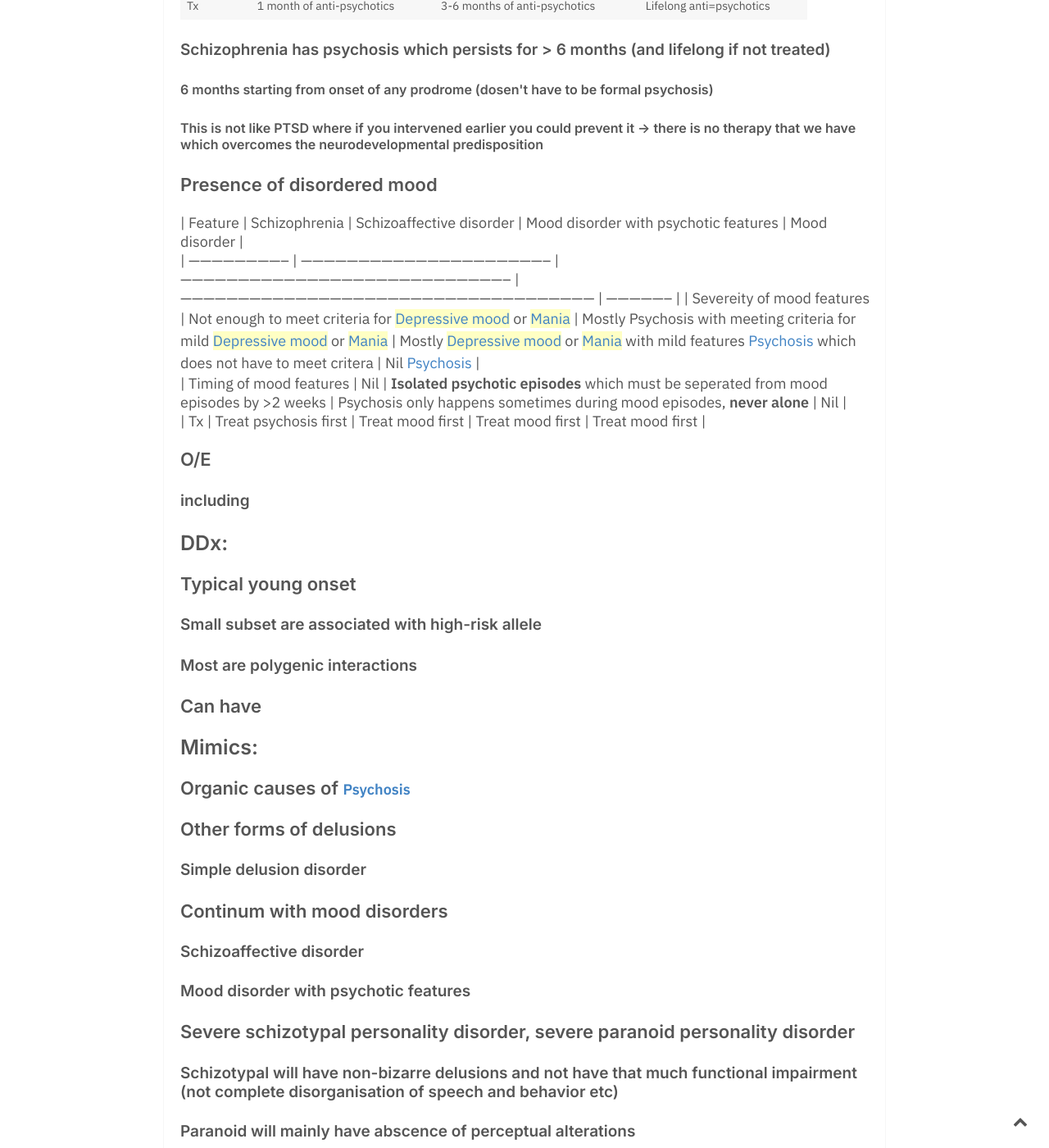
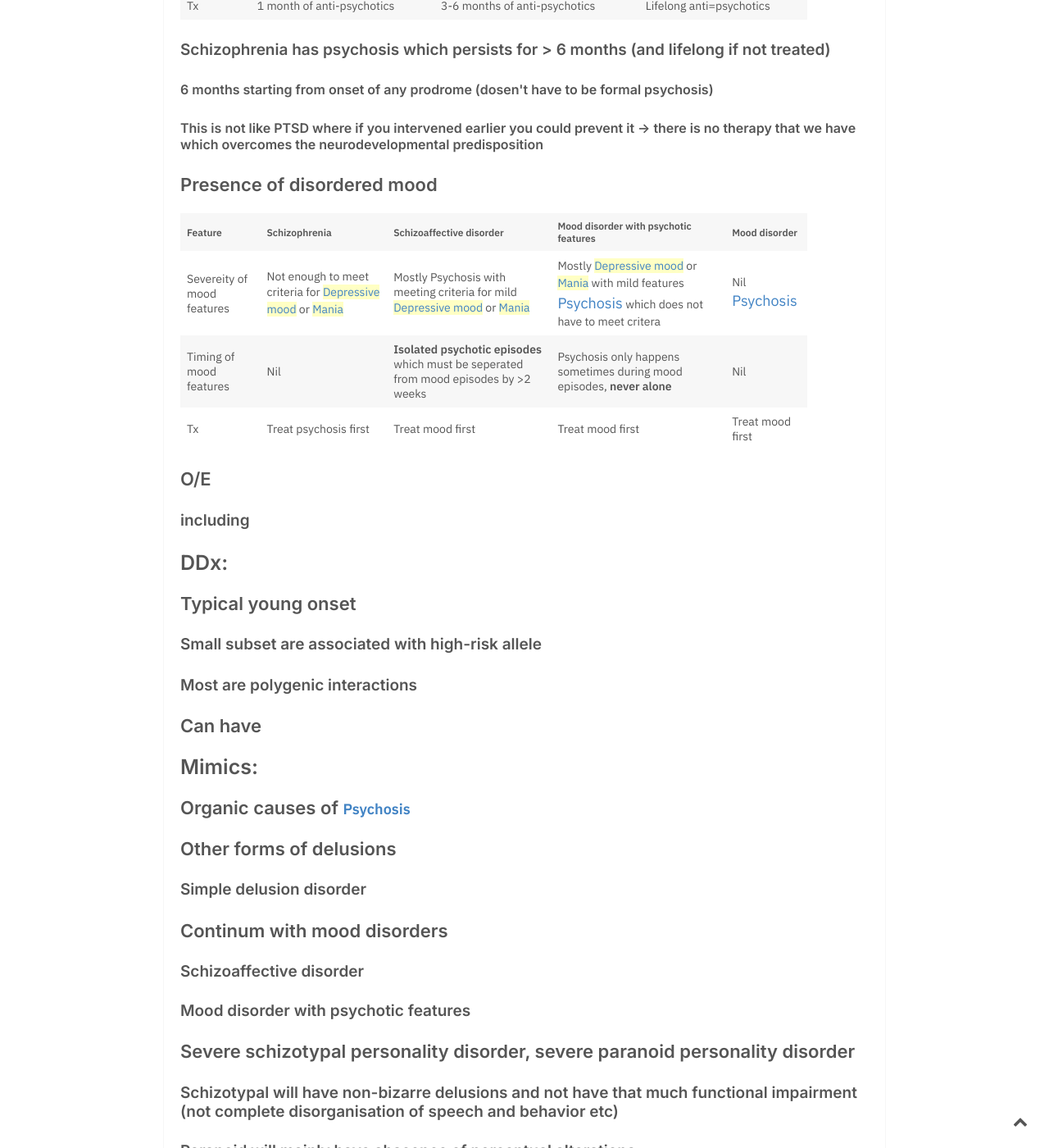
Before and after one commit to Clivusistheseatofthesoul/June, a Jekyll site: the page built from _notes/Schizophrenia.md, in a window 1280 px wide and 1400 px high, scrolled down 2054 px. Shown: the whole window at 82% size. Built offline with Jekyll 4.4.1, drawn with Linux system fonts in a browser that asks for light colours; the table of contents is made by our own code; some of the changed text lies outside the part shown.

Commit message:
Update content

```diff
--- a/_notes/Schizophrenia.md
+++ b/_notes/Schizophrenia.md
@@ -20,11 +20,13 @@ Aliases: Dementia praecox
 ##### 6 months starting from onset of any prodrome (dosen't have to be formal psychosis)
 ##### This is not like PTSD where if you intervened earlier you could prevent it -> there is no therapy that we have which overcomes the neurodevelopmental predisposition
 ### Presence of disordered mood
+
 | Feature                    | Schizophrenia                                                     | Schizoaffective disorder                                                               | Mood disorder with psychotic features                                                                        | Mood disorder     |
 | -------------------------- | ----------------------------------------------------------------- | -------------------------------------------------------------------------------------- | ------------------------------------------------------------------------------------------------------------ | ----------------- |
 | Severeity of mood features | Not enough to meet criteria for  [[Depressive mood]] or [[Mania]] | Mostly Psychosis with meeting criteria for mild [[Depressive mood]] or [[Mania]]       | Mostly [[Depressive mood]] or [[Mania]] with mild features [[Psychosis]] which does not have to meet critera | Nil [[Psychosis]] |
 | Timing of mood features    | Nil                                                               | **Isolated psychotic episodes** which must be seperated from mood episodes by >2 weeks | Psychosis only happens sometimes during mood episodes, **never alone**                                       | Nil               |
 | Tx                         | Treat psychosis first                                             | Treat mood first                                                                       | Treat mood first                                                                                             | Treat mood first  |
+
 ### O/E
 #### [[Overdressing for weather]] including [[Sunglasses inside]]
 
@@ -47,12 +49,13 @@ Aliases: Dementia praecox
 ## Workup:
 ### Clinical diagnosis
 #### Must have 2/5 features of psychosis AND the combination must not just be 4 and 5
+
 | Symptom group     | Symptoms                                                | Classical description                                                                 |
 | ----------------- | ------------------------------------------------------- | ------------------------------------------------------------------------------------- |
 | Positive symptoms | Delusions                                               | [[Persecutory delusions]], [[Grandiose delusions]]                                    |
-| -                  | Hallucinations                                          | Almost always -> [[Auditory hallucinations]], [[Accussatory auditory hallucinations]] |
-| -                  | Disorganisation of speech aka 'Formal thought disorder' | [[Word salad]], [[Neologism]] with [[Derailment]] and/or incoherent speech            |
-| -                  | Disorganisation of behavior                             | Not cleaning room, or themselves, not doing ADLs OR [[Catatonia]]                     |
+|                   | Hallucinations                                          | Almost always -> [[Auditory hallucinations]], [[Accussatory auditory hallucinations]] |
+|                   | Disorganisation of speech aka 'Formal thought disorder' | [[Word salad]], [[Neologism]] with [[Derailment]] and/or incoherent speech            |
+|                   | Disorganisation of behavior                             | Not cleaning room, or themselves, not doing ADLs OR [[Catatonia]]                     |
 | Negative symptoms | 5As                                                     | [[Flat affect]], [[Alogia]] , [[Avolition]], [[Anhedonia]], impaired attention                                                                                        |
 ### Labs
 #### Urine drug screen -> esp. if a college kid
@@ -71,12 +74,14 @@ Aliases: Dementia praecox
 #### Psychotherapy focusing on social skills and cognitive remediation
 #### Long acting atypical anti-psychotic which is life-long to prevent relapse
 ##### Select from one of the following [[Atypical anti-psychotics]] for long term use:
+
 | [[Atypical anti-psychotics]] | Contra-indication | Typical indications                                    |
 | ---------------------------- | ----------------- | ------------------------------------------------------ |
 | [[Aripiprazole]]             |                   | Young, avoids sedation, prolactinaemia and weight gain |
 | [[Risperidone]]              |                   |                                                        |
 | [[Ziprasidone]]              |                   |                                                        |
 | [[Quetiapine]]               |                   | Acute intervention, chronic Tx if compliant patient                                                       |
+
 ##### Life-long only because it dosen't matter how long you've been on it the risk is all the same
 ##### Try 2-3 atypicals with at least 1 being a long-acting depot before swapping to [[Clozapine]]
 ## Complete clinical remission and psychosocial recovery only in 30% overall
```
Also changed, not shown: 1 other file.
